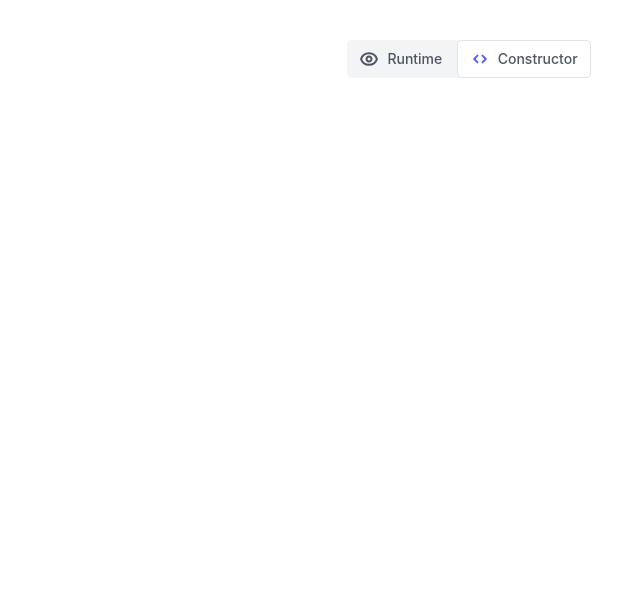
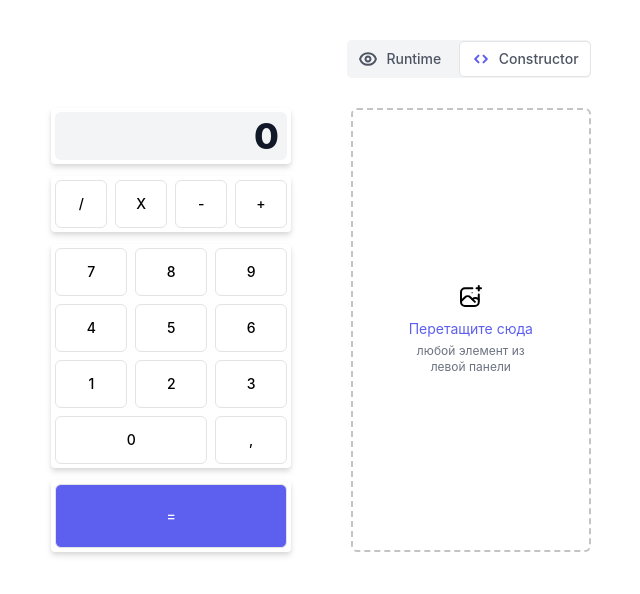
Before and after one commit to Avanire/react_calculator, a React (Create React App) app: page / in a window 1280 px wide. Shown: the top 594 px of the page, without its empty margins (319-959 px from the left). Built offline with nearby package versions, Linux system fonts and the light colour scheme; a web font is replaced by a local one.

Commit message:
html ready

```diff
--- a/src/Components/App/App.tsx
+++ b/src/Components/App/App.tsx
@@ -1,10 +1,24 @@
 import React from 'react';
 import ControlPanel from "../ControlPanel/ControlPanel";
+import CalculatorResult from "../CalculatorResult/CalculatorResult";
+import CalculatorOperations from "../CalculatorOperations/CalculatorOperations";
+import CalculatorNumberPanel from "../CalculatorNumberPanel/CalculatorNumberPanel";
+import CalculatorEqualButton from "../CalculatorEqualButton/CalculatorEqualButton";
+import DragArea from "../DragArea/DragArea";
 
 function App() {
   return (
     <main className={`w-[33.7rem] mx-auto mt-10`}>
-      <div className={`mb-[1.875rem]`}><ControlPanel /></div>
+        <div className={`mb-[1.875rem]`}><ControlPanel /></div>
+        <section className={`grid grid-cols-2 gap-x-[3.75rem]`}>
+            <div className={`flex flex-col space-y-3`}>
+                <CalculatorResult />
+                <CalculatorOperations />
+                <CalculatorNumberPanel />
+                <CalculatorEqualButton />
+            </div>
+            <DragArea />
+        </section>
     </main>
   );
 }
--- /dev/null
+++ b/src/Components/CalculatorButton/CalculatorButton.tsx
@@ -0,0 +1,10 @@
+import React, {FC} from "react";
+import {ICalculatorButton} from "../../utils/types";
+
+const CalculatorButton: FC<ICalculatorButton> = ({children, extraClass}) => {
+    return (
+        <div className={`rounded-md border border-borderColor text-black text-sm font-medium h-12 flex items-center justify-center ${extraClass}`}>{children}</div>
+    );
+}
+
+export default CalculatorButton;
--- /dev/null
+++ b/src/Components/CalculatorComponent/CalculatorComponent.tsx
@@ -0,0 +1,11 @@
+import React, {FC, ReactElement} from "react";
+
+const CalculatorComponent: FC<{children: ReactElement}> = ({children}) => {
+    return (
+        <section className={`p-1 bg-white rounded shadow-componentCalcShadow`}>
+            {children}
+        </section>
+    );
+}
+
+export default CalculatorComponent;
--- /dev/null
+++ b/src/Components/CalculatorEqualButton/CalculatorEqualButton.tsx
@@ -0,0 +1,13 @@
+import React, {FC} from "react";
+import CalculatorComponent from "../CalculatorComponent/CalculatorComponent";
+import CalculatorButton from "../CalculatorButton/CalculatorButton";
+
+const CalculatorEqualButton: FC = () => {
+    return (
+        <CalculatorComponent>
+            <CalculatorButton extraClass='bg-iris-100 text-white h-16'>=</CalculatorButton>
+        </CalculatorComponent>
+    );
+}
+
+export default CalculatorEqualButton;
--- /dev/null
+++ b/src/Components/CalculatorNumberPanel/CalculatorNumberPanel.tsx
@@ -0,0 +1,25 @@
+import React, {FC} from "react";
+import CalculatorComponent from "../CalculatorComponent/CalculatorComponent";
+import CalculatorButton from "../CalculatorButton/CalculatorButton";
+
+const CalculatorNumberPanel: FC = () => {
+    return (
+        <CalculatorComponent>
+            <div className={`grid grid-cols-3 gap-2`}>
+                <CalculatorButton>7</CalculatorButton>
+                <CalculatorButton>8</CalculatorButton>
+                <CalculatorButton>9</CalculatorButton>
+                <CalculatorButton>4</CalculatorButton>
+                <CalculatorButton>5</CalculatorButton>
+                <CalculatorButton>6</CalculatorButton>
+                <CalculatorButton>1</CalculatorButton>
+                <CalculatorButton>2</CalculatorButton>
+                <CalculatorButton>3</CalculatorButton>
+                <CalculatorButton extraClass='col-span-2'>0</CalculatorButton>
+                <CalculatorButton>,</CalculatorButton>
+            </div>
+        </CalculatorComponent>
+    );
+}
+
+export default CalculatorNumberPanel;
--- /dev/null
+++ b/src/Components/CalculatorOperations/CalculatorOperations.tsx
@@ -0,0 +1,18 @@
+import React, {FC} from "react";
+import CalculatorComponent from "../CalculatorComponent/CalculatorComponent";
+import CalculatorButton from "../CalculatorButton/CalculatorButton";
+
+const CalculatorOperations: FC = () => {
+    return (
+        <CalculatorComponent>
+            <div className={`grid grid-cols-4 gap-2`}>
+                <CalculatorButton>/</CalculatorButton>
+                <CalculatorButton>X</CalculatorButton>
+                <CalculatorButton>-</CalculatorButton>
+                <CalculatorButton>+</CalculatorButton>
+            </div>
+        </CalculatorComponent>
+    );
+}
+
+export default CalculatorOperations;
--- /dev/null
+++ b/src/Components/CalculatorResult/CalculatorResult.tsx
@@ -0,0 +1,16 @@
+import React, {FC, useState} from "react";
+import CalculatorComponent from "../CalculatorComponent/CalculatorComponent";
+
+const CalculatorResult: FC = () => {
+    const [result, setResult] = useState<number>(0);
+
+    return (
+        <CalculatorComponent>
+            <div className={`bg-gray-100 rounded-md py-1 px-2 text-4xl font-extrabold text-gray-900 text-right`}>
+                {result}
+            </div>
+        </CalculatorComponent>
+    );
+}
+
+export default CalculatorResult;
--- a/src/Components/ControlPanel/ControlPanel.tsx
+++ b/src/Components/ControlPanel/ControlPanel.tsx
@@ -9,8 +9,8 @@ const ControlPanel: FC = () => {
 
     return (
         <section className={`w-full`}>
-            <div className={`w-[15.2rem] flex items-center justify-between bg-bgColor rounded-[5px] ml-auto h-[2.375rem]`}>
-                <label htmlFor='runtime' className={`px-3 py-2 text-sm font-medium text-textSecondColor flex items-center gap-x-2 ${selected === 'runtime' ? 'bg-white rounded-[5px] border border-borderColor' : ''}`}>
+            <div className={`w-[15.2rem] flex items-center justify-between bg-gray-100 rounded-[5px] ml-auto h-[2.375rem]`}>
+                <label htmlFor='runtime' className={`px-[0.6875rem] py-[0.4375rem] text-sm font-medium text-textSecondColor flex items-center gap-x-2 ${selected === 'runtime' ? 'bg-white rounded-[5px] border border-borderColor' : ''}`}>
                     <svg width="20" height="20" viewBox="0 0 20 20" fill="none" xmlns="http://www.w3.org/2000/svg">
                         <path
                             d="M11.7678 11.7678C12.2366 11.2989 12.5 10.663 12.5 10C12.5 9.33696 12.2366 8.70107 11.7678 8.23223C11.2989 7.76339 10.663 7.5 10 7.5C9.33696 7.5 8.70107 7.76339 8.23223 8.23223C7.76339 8.70107 7.5 9.33696 7.5 10C7.5 10.663 7.76339 11.2989 8.23223 11.7678C8.70107 12.2366 9.33696 12.5 10 12.5C10.663 12.5 11.2989 12.2366 11.7678 11.7678Z"
@@ -22,7 +22,7 @@ const ControlPanel: FC = () => {
                     Runtime
                     <input type="radio" id='runtime' value='runtime' name='control-panel' onChange={handleChange} className={`hidden`}/>
                 </label>
-                <label htmlFor='constructor' className={`px-3 py-2 text-sm font-medium text-textSecondColor flex items-center gap-x-2 ${selected === 'constructor' ? 'bg-white rounded-[5px] border border-borderColor' : ''}`}>
+                <label htmlFor='constructor' className={`px-[0.6875rem] py-[0.4375rem] text-sm font-medium text-textSecondColor flex items-center gap-x-2 ${selected === 'constructor' ? 'bg-white rounded-[5px] border border-borderColor' : ''}`}>
                     <svg width="20" height="20" viewBox="0 0 20 20" fill="none" xmlns="http://www.w3.org/2000/svg">
                         <path d="M7.5 13.3333L4.16666 10L7.5 6.66668M12.5 6.66668L15.8333 10L12.5 13.3333"
                               stroke={selected === 'constructor' ? '#5D5FEF' : '#4D5562'} strokeWidth="2"
--- /dev/null
+++ b/src/Components/DragArea/DragArea.tsx
@@ -0,0 +1,16 @@
+import React, {FC} from "react";
+import dropIcon from '../../images/drop-area-icon.svg';
+
+const DragArea: FC = () => {
+    return (
+        <section className={`border-2 border-dashed border-borderDashedColor rounded-md flex items-center justify-center`}>
+            <div className={`w-32 text-center`}>
+                <img src={dropIcon} alt='Перетащите сюда любой элемент из левой панели' className={`mb-3 mx-auto`} />
+                <div className={`text-iris-100 text-sm mb-1`}>Перетащите сюда</div>
+                <div className={`text-gray-500 text-xs`}>любой элемент из левой панели</div>
+            </div>
+        </section>
+    );
+}
+
+export default DragArea;
--- a/src/index.tsx
+++ b/src/index.tsx
@@ -1,7 +1,7 @@
 import React from 'react';
 import ReactDOM from 'react-dom/client';
 import './index.css';
-import App from './components/App/App';
+import App from './Components/App/App';
 import reportWebVitals from './reportWebVitals';
 
 const root = ReactDOM.createRoot(
--- /dev/null
+++ b/src/utils/types.ts
@@ -0,0 +1,4 @@
+export interface ICalculatorButton {
+    readonly children: string;
+    readonly extraClass?: string;
+}
--- a/tailwind.config.js
+++ b/tailwind.config.js
@@ -7,11 +7,15 @@ module.exports = {
   theme: {
     extend: {
       colors: {
-        mainColor: '#5D5FEF',
-        textMainColor: '#000000',
+        iris: {
+          100: '#5D5FEF'
+        },
         textSecondColor: '#4D5562',
-        bgColor: '#F3F4F6',
-        borderColor: '#E2E3E5'
+        borderColor: '#E2E3E5',
+        borderDashedColor: '#C4C4C4'
+      },
+      boxShadow: {
+        componentCalcShadow: '0px 2px 4px rgba(0, 0, 0, 0.06), 0px 4px 6px rgba(0, 0, 0, 0.1)'
       }
     }
   },
```
Also changed, not shown: src/images/drop-area-icon.svg (added).
